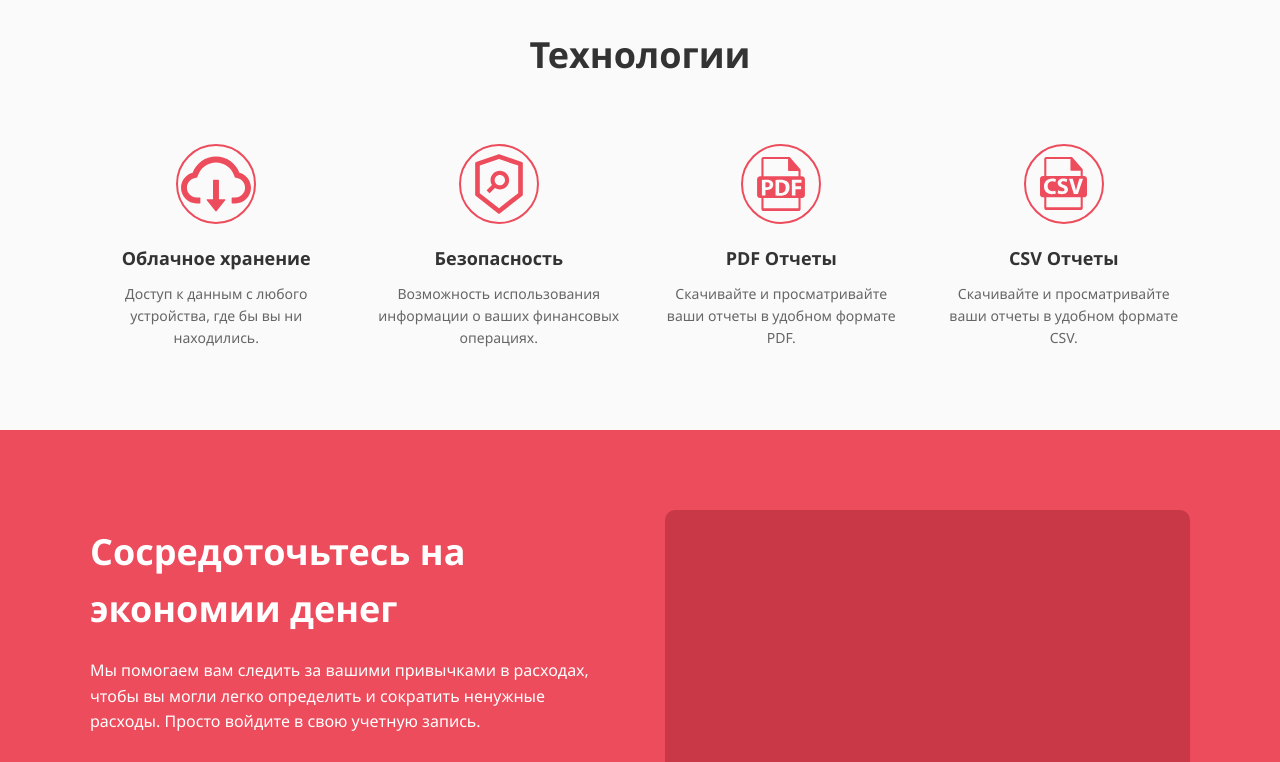
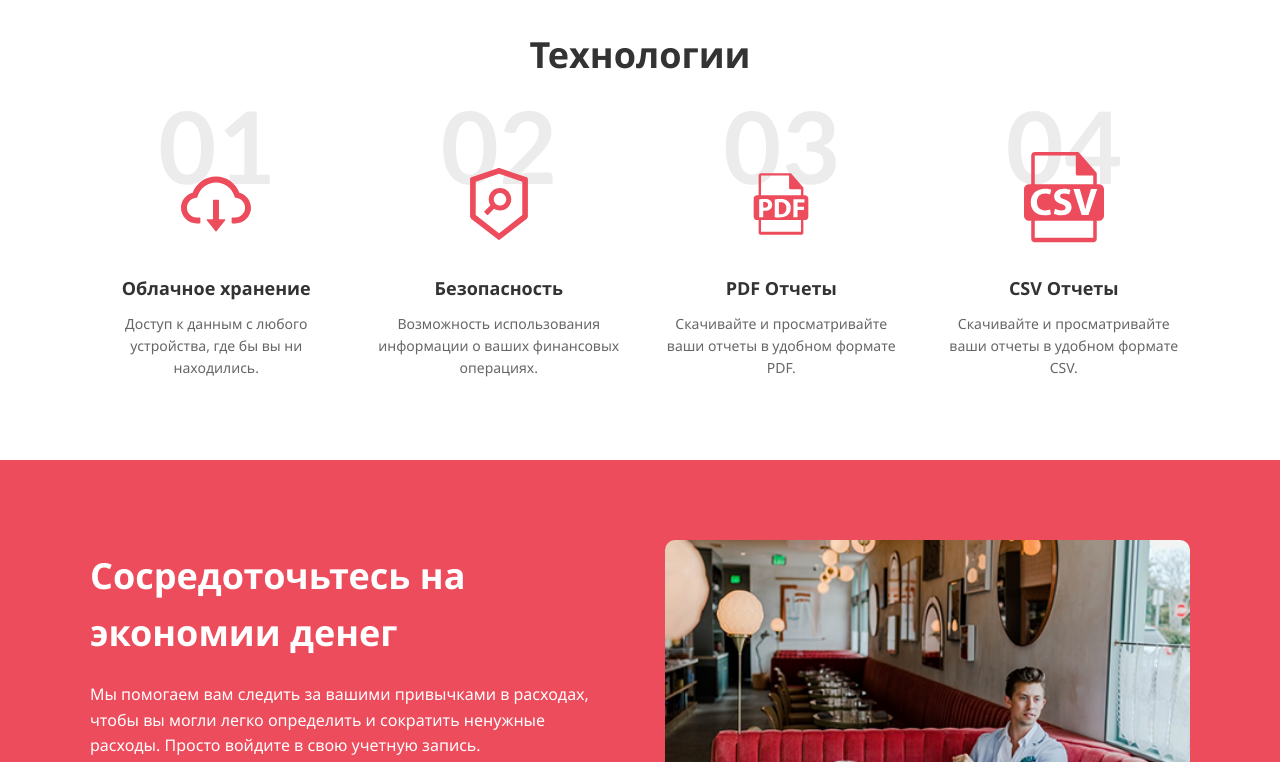
Before and after one commit to Viktor3691/8.6-Cloud-Budget.io, a plain HTML site: page index.html in a window 1280 px wide. Shown: the part 2010-2772 px from the top of the page. Drawn offline with Linux system fonts and the light colour scheme.

Commit message:
09092026_2

```diff
--- a/index.html
+++ b/index.html
@@ -5,6 +5,13 @@
     <meta charset="UTF-8">
     <meta name="viewport" content="width=device-width, initial-scale=1.0">
     <title>CloudBudget</title>
+    <link rel="preconnect" href="https://fonts.googleapis.com">
+    <link rel="preconnect" href="https://fonts.gstatic.com" crossorigin>
+    <link
+        href="https://fonts.googleapis.com/css2?family=Barlow:ital,wght@0,100;0,200;0,300;0,400;0,500;0,600;0,700;0,800;0,900;1,100;1,200;1,300;1,400;1,500;1,600;1,700;1,800;1,900&family=Lato:ital,wght@0,100;0,300;0,400;0,700;0,900;1,100;1,300;1,400;1,700;1,900&display=swap"
+        rel="stylesheet">
+
+
     <link rel="stylesheet" href="styles/style.css">
 </head>
 
@@ -89,22 +96,22 @@
             <h2 class="section__title">Технологии</h2>
             <div class="tech__grid">
                 <div class="tech__item">
-                    <div class="tech__icon"><img src="./images/1.Frame 3.svg" alt=""></div>
+                    <div class="tech__icon tech1"><img src="./images/Frame 3.svg" class="tech1"></div>
                     <h3>Облачное хранение</h3>
                     <p>Доступ к данным с любого устройства, где бы вы ни находились.</p>
                 </div>
                 <div class="tech__item">
-                    <div class="tech__icon"><img src="./images/2.Frame 4.svg" alt=""></div>
+                    <div class="tech__icon tech2"><img src="./images/Frame 4.svg"></div>
                     <h3>Безопасность</h3>
                     <p>Возможность использования информации о ваших финансовых операциях.</p>
                 </div>
                 <div class="tech__item">
-                    <div class="tech__icon"><img src="./images/3.Frame 6.svg" alt=""></div>
+                    <div class="tech__icon tech3"><img src="./images/Frame 5.svg"></div>
                     <h3>PDF Отчеты</h3>
                     <p>Скачивайте и просматривайте ваши отчеты в удобном формате PDF.</p>
                 </div>
                 <div class="tech__item">
-                    <div class="tech__icon"><img src="./images/3.Frame 5.svg" alt=""></div>
+                    <div class="tech__icon tech4"><img src="./images/Frame 6.svg"></div>
                     <h3>CSV Отчеты</h3>
                     <p>Скачивайте и просматривайте ваши отчеты в удобном формате CSV.</p>
                 </div>
@@ -121,11 +128,11 @@
                     <p>Мы помогаем вам следить за вашими привычками в расходах, чтобы вы могли легко определить и
                         сократить ненужные расходы. Просто войдите в свою учетную запись.</p>
                     <div class="cta__socials">
-                        <a href="#">▶</a>
-                        <a href="#">●</a>
+                        <a href="#"><img src="./images/ion-logo-google-playstore.png" alt=""></a>
+                        <a href="#"><img src="./images/ion-logo-apple-appstore.png" alt=""></a>
                     </div>
                 </div>
-                <div class="cta__img"></div>
+                <div class="cta__img-wrap"><img src="./images/6.Video_bg.png" alt="" class="cta__img"></div>
             </div>
         </div>
     </section>
--- a/styles/style.css
+++ b/styles/style.css
@@ -93,7 +93,7 @@ header {
 .header__content {
   text-align: center;
   color: var(--white);
-  background: transparent; /* Убрали белый градиент */
+  background: transparent;
 }
 .header__content h1 {
   font-size: 48px;
@@ -145,8 +145,13 @@ header {
   flex: 1;
   min-width: 300px;
   height: 350px;
-  background: #ddd;
   border-radius: 10px;
+  overflow: hidden;
+}
+.about__img img {
+  width: 100%;
+  height: 100%;
+  object-fit: cover;
 }
 
 /* ===== ВОЗМОЖНОСТИ ===== */
@@ -168,7 +173,12 @@ header {
 }
 .card__img {
   height: 180px;
-  background: #ddd;
+  overflow: hidden;
+}
+.card__img img {
+  width: 100%;
+  height: 100%;
+  object-fit: cover;
 }
 .card__content {
   padding: 30px;
@@ -188,10 +198,10 @@ header {
   font-weight: 600;
 }
 
-/* ===== ТЕХНОЛОГИИ ===== */
+/* ===== ТЕХНОЛОГИИ (Исправлено под Figma) ===== */
 .tech {
   padding: 80px 0;
-  background: var(--bg-gray);
+  background: var(--white); /* Изменено с серого на белый */
 }
 .tech__grid {
   display: grid;
@@ -199,26 +209,87 @@ header {
   gap: 30px;
 }
 .tech__item {
+  position: relative; /* Для позиционирования цифр */
   display: flex;
   flex-direction: column;
   align-items: center;
   text-align: center;
+  padding-top: 20px;
 }
+
+/* Добавляем большие серые цифры позади иконок */
+.tech__item::before {
+  position: absolute;
+  font-family: "Lato";
+  font-style: normal;
+  font-size: 100px;
+
+  top: -25%;
+  left: 50%;
+  transform: translateX(-50%);
+
+  font-weight: 600;
+
+  z-index: 1;
+  line-height: 1;
+
+  width: 117px;
+  height: 120px;
+
+  line-height: 120px;
+
+  color: rgba(16, 16, 16, 0.08);
+}
+.tech__item:nth-child(1)::before {
+  content: "01";
+}
+.tech__item:nth-child(2)::before {
+  content: "02";
+}
+.tech__item:nth-child(3)::before {
+  content: "03";
+}
+.tech__item:nth-child(4)::before {
+  content: "04";
+}
+.tech1 {
+  width: 80px;
+  height: 80px;
+}
+.tech2 {
+  width: 66px;
+  height: 66px;
+}
+.tech3 {
+  width: 70px;
+  height: 70px;
+}
+.tech4 {
+  width: 47px;
+  height: 54px;
+}
+
+/* Настраиваем иконку (Убираем круг и рамку) */
 .tech__icon {
-  font-size: 30px;
-  color: var(--accent);
-  border: 2px solid var(--accent);
+  position: relative;
+  z-index: 2; /* Поверх цифры */
   width: 80px;
   height: 80px;
   display: flex;
   justify-content: center;
-  align-items: center;
-  border-radius: 50%;
+  align-items: flex-end;
   margin-bottom: 20px;
 }
+.tech__icon img {
+  width: 90px;
+  height: auto;
+  object-fit: contain;
+}
+
 .tech__item h3 {
   font-size: 18px;
   margin-bottom: 10px;
+  margin-top: 10px;
 }
 .tech__item p {
   font-size: 14px;
@@ -253,13 +324,23 @@ header {
   font-size: 20px;
   margin-right: 15px;
 }
-.cta__img {
+.cta__socials img {
+  width: 35px;
+  height: auto;
+  margin-right: 10px;
+}
+.cta__img-wrap {
   flex: 1;
   min-width: 300px;
   height: 300px;
-  background: #c93846;
   border-radius: 10px;
-} /* Замените на фото */
+  overflow: hidden;
+}
+.cta__img {
+  width: 100%;
+  height: 100%;
+  object-fit: cover;
+}
 
 /* ===== КОНТАКТЫ ===== */
 .contact {
@@ -347,7 +428,7 @@ header {
     text-align: center;
   }
   .about__img,
-  .cta__img {
+  .cta__img-wrap {
     width: 100%;
   }
 }
```
Also changed, not shown: images/Frame 3.svg (renamed from images/1.Frame 3.svg), images/Frame 4.svg (renamed from images/2.Frame 4.svg), images/Frame 5.svg (renamed from images/3.Frame 6.svg), images/Frame 6.svg (renamed from images/3.Frame 5.svg), images/OLD/Features Section.png (added), images/OLD/Снимок экрана 2026-09-09 135530.png (added).
